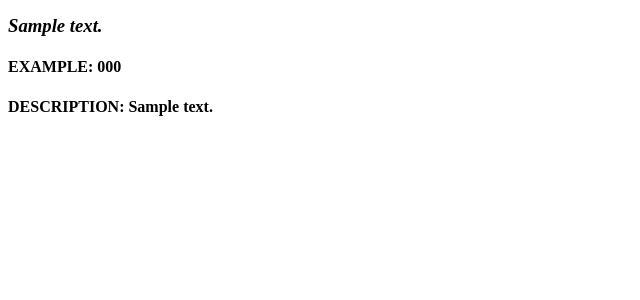
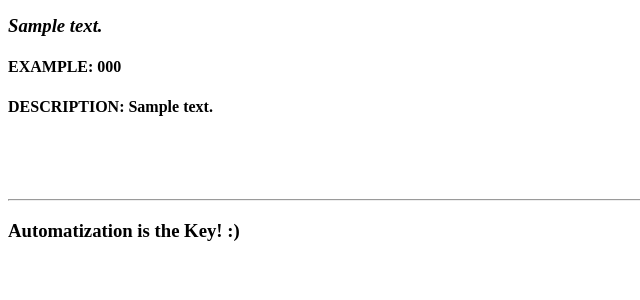
Before and after one commit to todorovc/two-docker-images, a PHP site: page / in a window 1280 px wide. Shown: the part 450-750 px from the top of the page, without its empty margins (0-640 px from the left). Run offline with PHP 8.4, Linux system fonts and the light colour scheme; tables that the repository leaves empty or names only in its code hold one stand-in row (values such as "Sample post").

Commit message:
Update index.php

```diff
--- a/site/index.php
+++ b/site/index.php
@@ -51,5 +51,10 @@
    }
 ?>
 
+   <br />
+   <br />
+   <hr />
+   <h3>Automatization is the Key! :)</h3>
+
 </body>
 </html>
```
